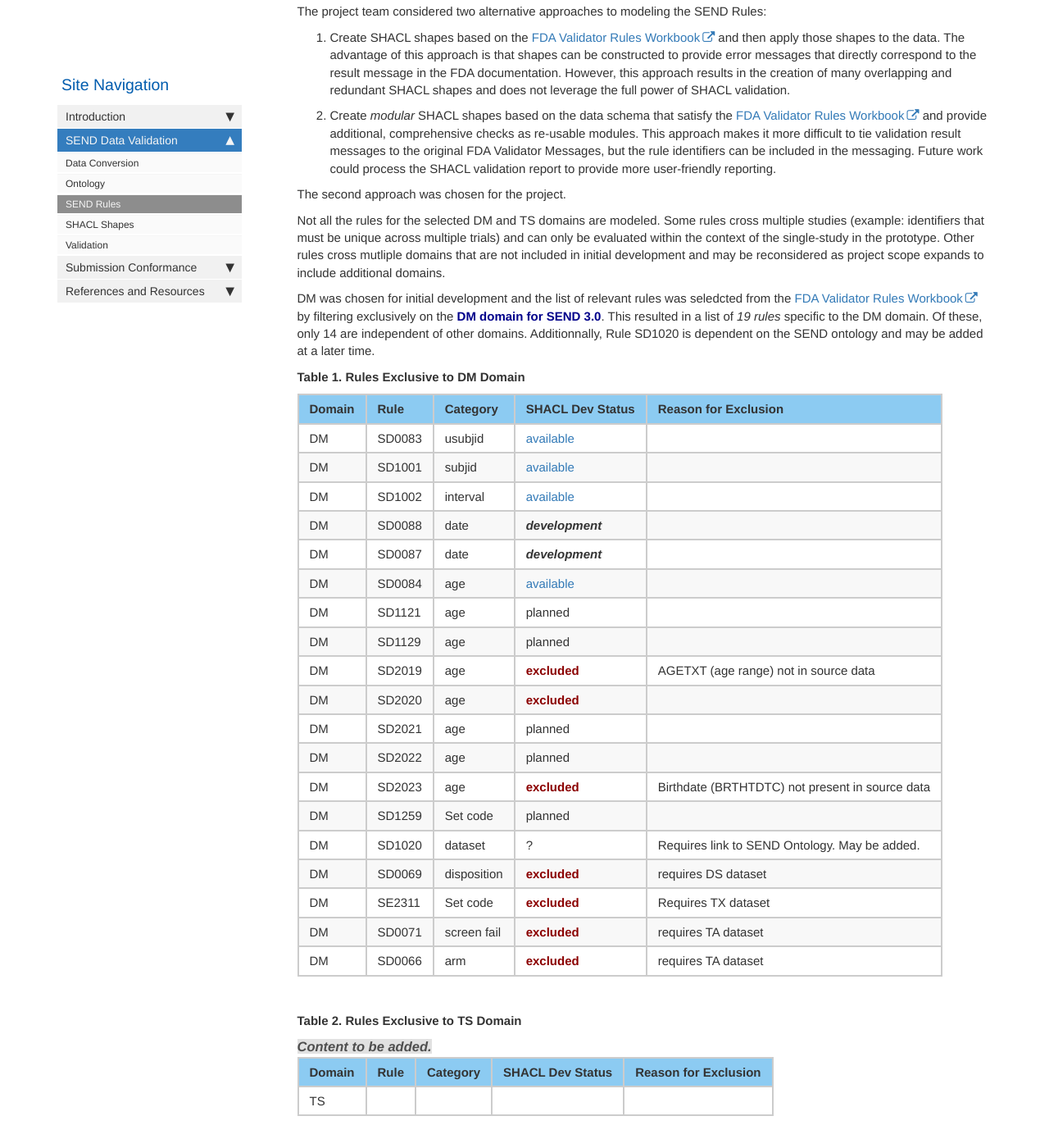
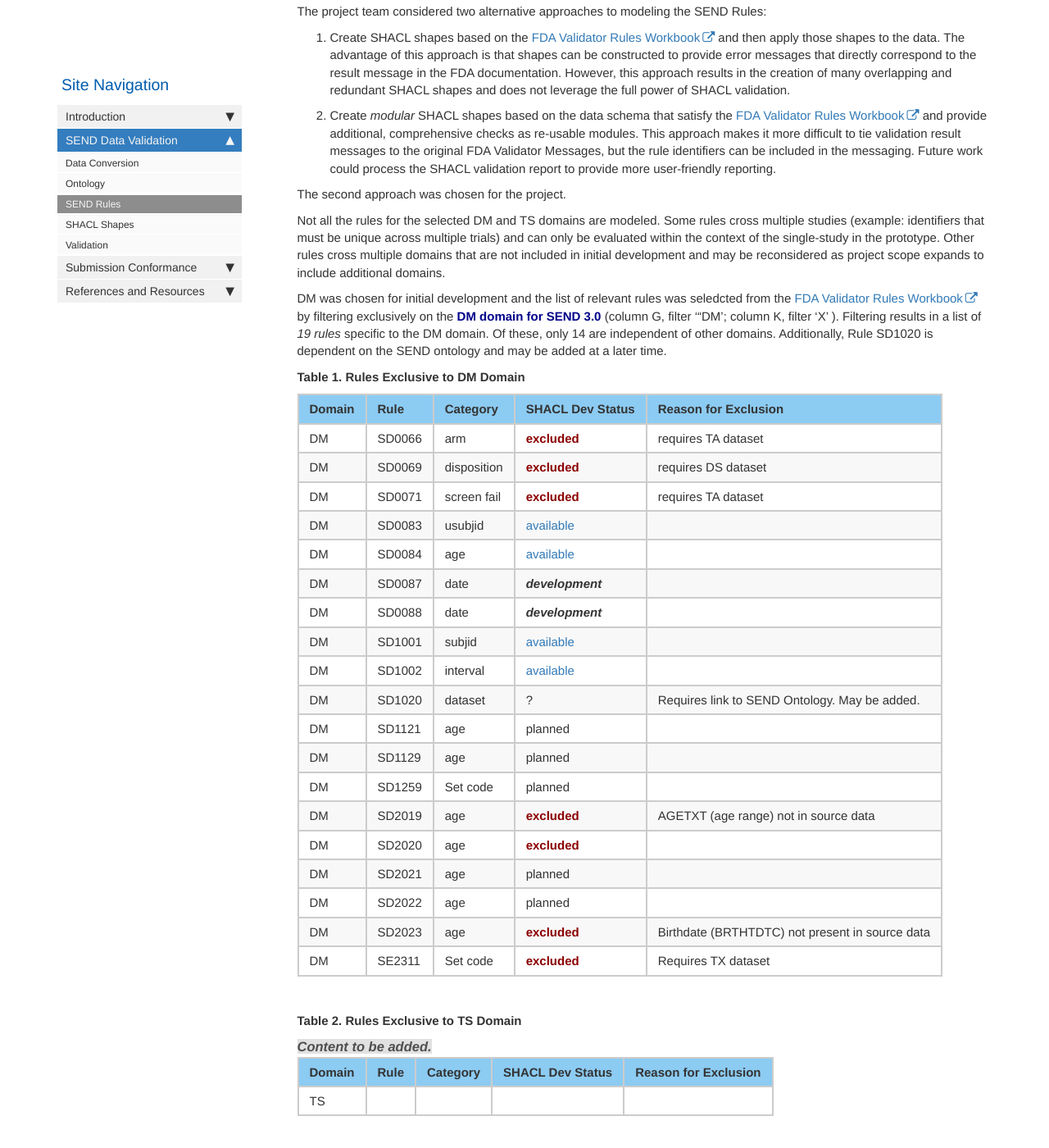
Before and after one commit to phuse-org/SENDConform, a Jekyll site: the page built from pages/mydoc/mydoc_senddata_send_rules.md, in a window 1280 px wide and 1400 px high, scrolled down 272 px. Shown: the whole window at 82% size. Built offline with Jekyll 4.4.1, drawn with Linux system fonts in a browser that asks for light colours; comment, search, counter and statistics services are not loaded.

Commit message:
rules updates for Age

```diff
--- a/pages/mydoc/mydoc_senddata_send_rules.md
+++ b/pages/mydoc/mydoc_senddata_send_rules.md
@@ -15,34 +15,34 @@ The project team considered two alternative approaches to modeling the SEND Rule
 
 The second approach was chosen for the project.
 
-Not all the rules for the selected DM and TS domains are modeled. Some rules cross multiple studies (example: identifiers that must be unique across multiple trials) and can only be evaluated within the context of the single-study in the prototype. Other rules cross mutliple domains that are not included in initial development and may be reconsidered as project scope expands to include additional domains.
+Not all the rules for the selected DM and TS domains are modeled. Some rules cross multiple studies (example: identifiers that must be unique across multiple trials) and can only be evaluated within the context of the single-study in the prototype. Other rules cross multiple domains that are not included in initial development and may be reconsidered as project scope expands to include additional domains.
 
 DM was chosen for initial development and the list of relevant rules was seledcted from the [FDA Validator Rules Workbook](https://github.com/phuse-org/SENDConform/tree/master/doc/FDA/FDA-Validator-Rules.xlsx)
-by filtering exclusively on the <font class="emph">DM domain for SEND 3.0</font>. This resulted in a list of *19 rules* specific to the DM domain. Of these, only 14 are independent of other domains. Additionnally, Rule SD1020 is dependent on the SEND ontology and may be added at a later time.
+by filtering exclusively on the <font class="emph">DM domain for SEND 3.0</font> (column G, filter '"DM'; column K, filter 'X' ). Filtering results in a list of *19 rules* specific to the DM domain. Of these, only 14 are independent of other domains. Additionally, Rule SD1020 is dependent on the SEND ontology and may be added at a later time.
 
 **Table 1. Rules Exclusive to DM Domain**
 
 Domain |Rule   |Category | SHACL Dev Status| Reason for Exclusion
 ---|-------|-------  | ------ | -------------------
-DM | SD0083 | usubjid | [available](mydoc_senddata_shacl_shapes.html) |
-DM | SD1001 | subjid  | [available](mydoc_senddata_shacl_shapes.html) |
-DM | SD1002 | interval| [available](mydoc_senddata_shacl_shapes.html) |
-DM | SD0088 | date    | <font class='development'>development</font> |
-DM | SD0087 | date    | <font class='development'>development</font> |
-DM | SD0084 | age     | [available](mydoc_senddata_shacl_shapes.html) |
-DM | SD1121 | age     | planned |
-DM | SD1129 | age     | planned |
-DM | SD2019 | age     | <font class='restrict'>excluded</font> | AGETXT (age range) not in source data
-DM | SD2020 | age     | <font class='restrict'>excluded</font> |
-DM | SD2021 | age     | planned |
-DM | SD2022 | age     | planned |
-DM | SD2023 | age     | <font class='restrict'>excluded</font> | Birthdate (BRTHTDTC) not present in source data
-DM | SD1259 | Set code    | planned |
-DM | SD1020 | dataset     | ?      | Requires link to SEND Ontology. May be added.
-DM | SD0069 | disposition | <font class='restrict'>excluded</font> | requires DS dataset
-DM | SE2311 | Set code    | <font class='restrict'>excluded</font> | Requires TX dataset
-DM | SD0071 | screen fail | <font class='restrict'>excluded</font> | requires TA dataset
-DM | SD0066 | arm         | <font class='restrict'>excluded</font> | requires TA dataset
+DM|SD0066|arm|<font class='restrict'>excluded</font>|requires TA dataset
+DM|SD0069|disposition|<font class='restrict'>excluded</font>|requires DS dataset
+DM|SD0071|screen fail|<font class='restrict'>excluded</font>|requires TA dataset
+DM|SD0083|usubjid|[available](mydoc_senddata_shacl_shapes.html)|
+DM|SD0084|age|[available](mydoc_senddata_shacl_shapes.html)|
+DM|SD0087|date|<font class='development'>development</font>|
+DM|SD0088|date|<font class='development'>development</font>|
+DM|SD1001|subjid|[available](mydoc_senddata_shacl_shapes.html)|
+DM|SD1002|interval|[available](mydoc_senddata_shacl_shapes.html)|
+DM|SD1020|dataset|?|Requires link to SEND Ontology. May be added.
+DM|SD1121|age|planned|
+DM|SD1129|age|planned|
+DM|SD1259|Set code|planned|
+DM|SD2019|age|<font class='restrict'>excluded</font>|AGETXT (age range) not in source data|
+DM|SD2020|age|<font class='restrict'>excluded</font>|
+DM|SD2021|age|planned|
+DM|SD2022|age|planned|
+DM|SD2023|age|<font class='restrict'>excluded</font> | Birthdate (BRTHTDTC) not present in source data|
+DM|SE2311|Set code|<font class='restrict'>excluded</font>|Requires TX dataset|
 
 <br><br>
 **Table 2. Rules Exclusive to TS Domain**
```
Also changed, not shown: pages/mydoc/mydoc_senddata_data_conversion.md (+2 -2 lines), 1 other file.
